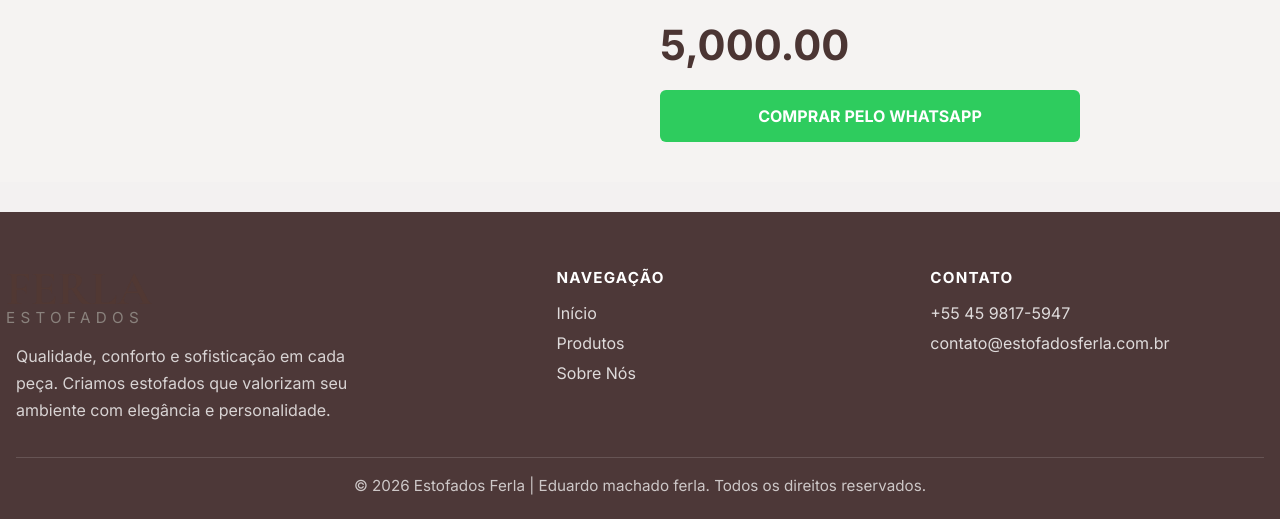
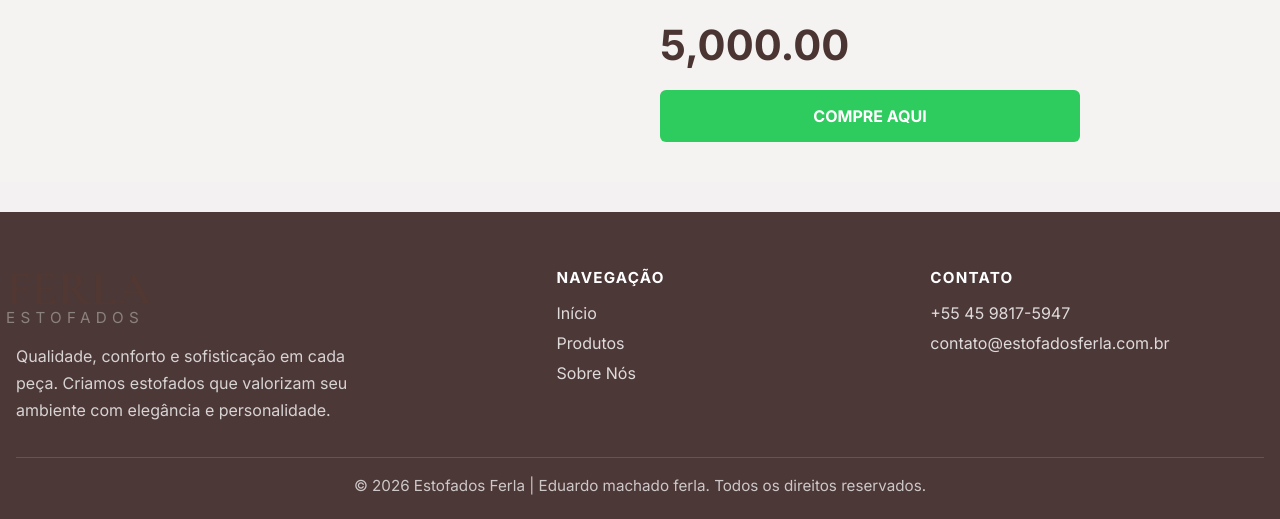
Before and after one commit to eduardomachadoferla/EstofadosFerla, a PHP site: page /estofadosferla/produto.php?id=6 in a window 1280 px wide. Shown: the part 1176-1695 px from the top of the page. Run offline with PHP 8.4, Linux system fonts and the light colour scheme; data comes from the database, SQL or seed files in the repository.

Commit message:
envio de msg

```diff
--- a/produto.php
+++ b/produto.php
@@ -47,15 +47,13 @@ include __DIR__ . '/includes/header.php';
 <div class="buy-box">
   <div class="price-line"></div>
   <div class="product-price"><?= htmlspecialchars($produto['preco']) ?></div>
+
   <a
     class="whatsapp-btn"
     target="_blank"
-            href="https://wa.me/5500000000000?text=Olá, tenho interesse no produto <?= urlencode($produto['nome']) ?>">
-            COMPRAR PELO WHATSAPP
+    href="https://wa.me/554598175947?text=<?= urlencode('Olá, tenho interesse no produto ' . $produto['nome']) ?>">
+    COMPRE AQUI
   </a>
-        </div>
-      </div>
-    </section>
 </div>
 </main>
 
```
Lines whose indentation alone changed are shown as unchanged.
